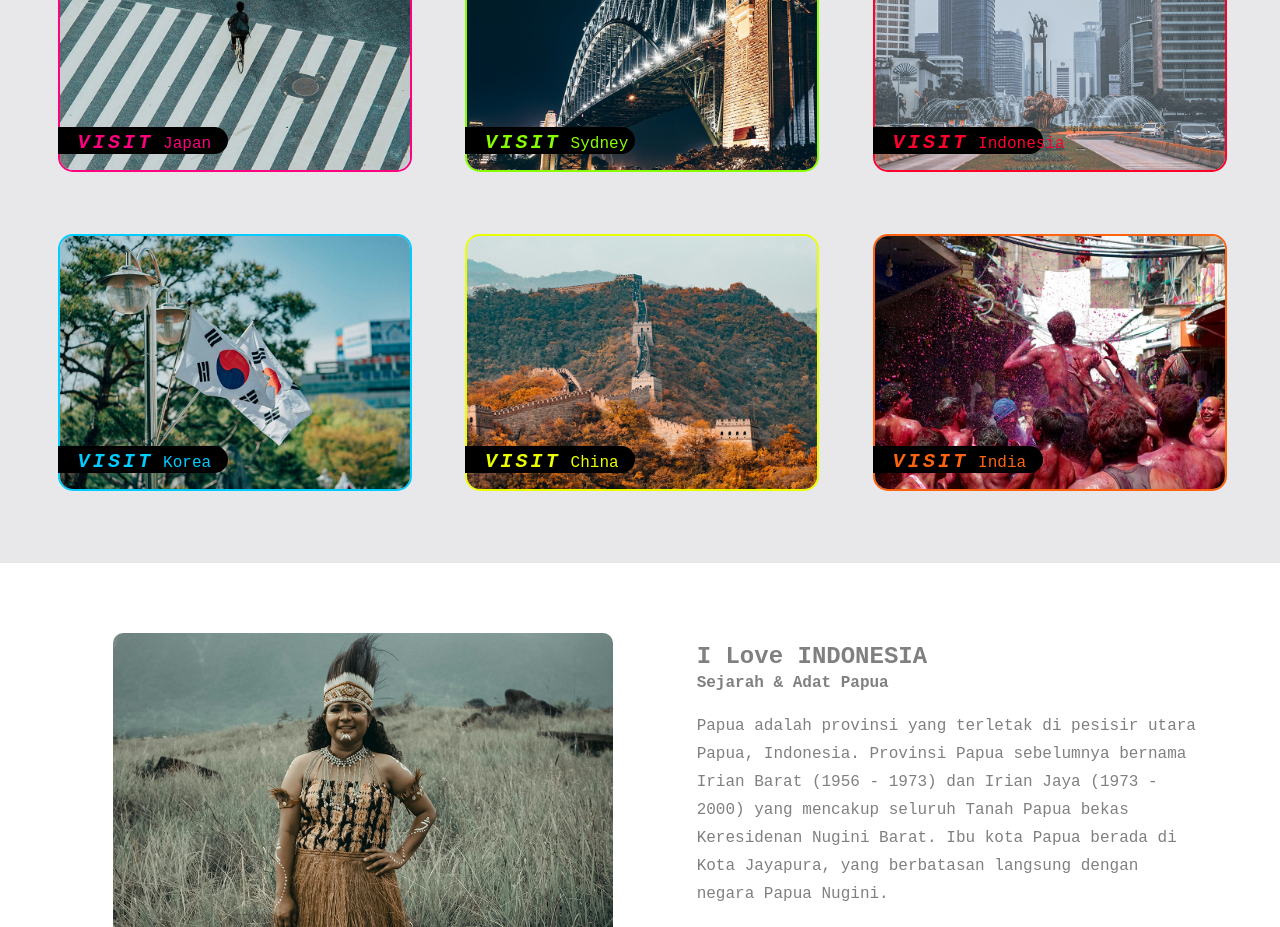
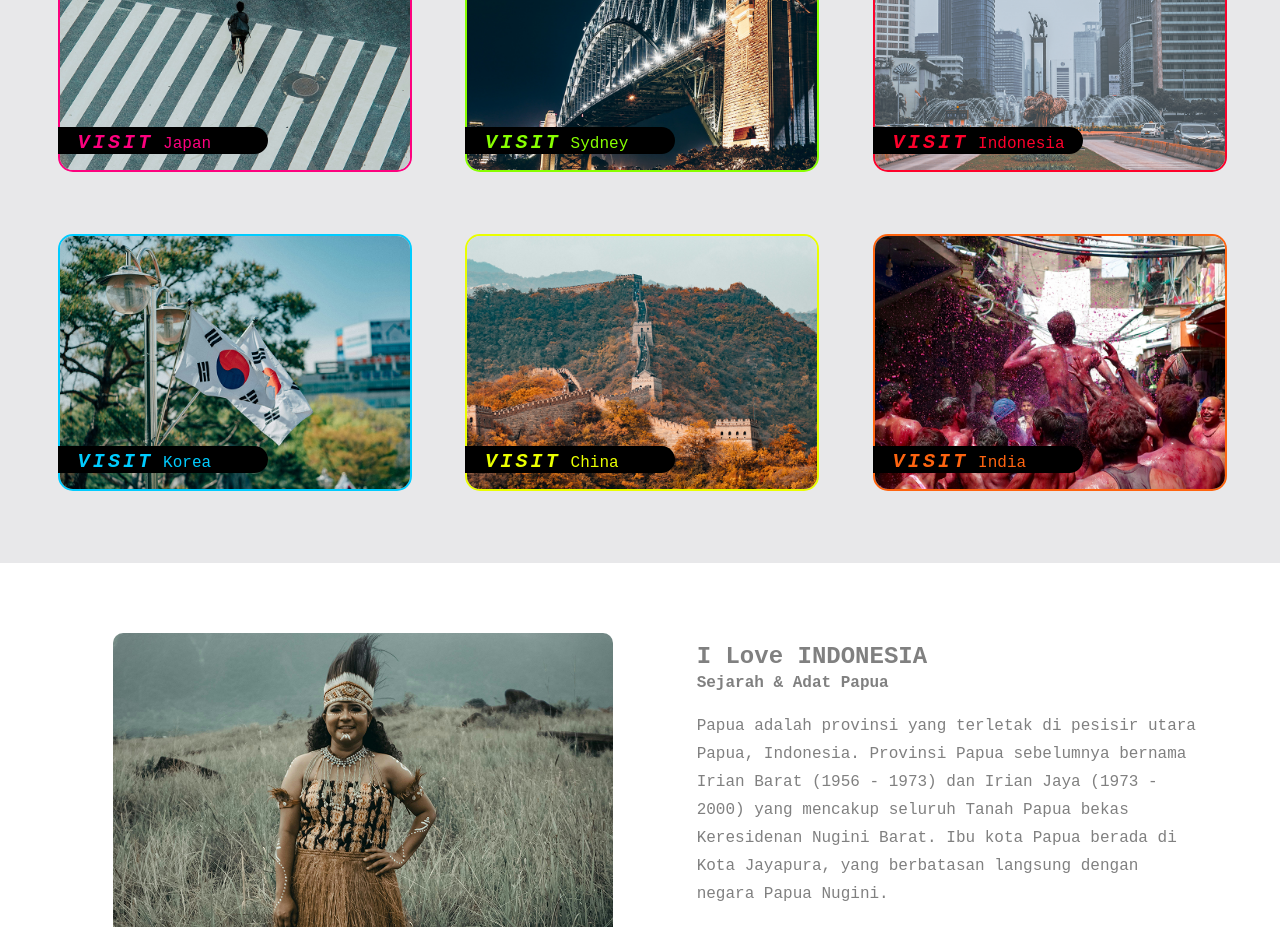
Before and after one commit to fchanges/wonderfultravel_reactjs, a React (Vite) app: page / in a window 1280 px wide. Shown: the part 1240-2167 px from the top of the page. Built offline with nearby package versions, Linux system fonts and the light colour scheme.

Commit message:
Update (width, Blackbar Title in Gallery)

```diff
--- a/src/styles/Gallery.css
+++ b/src/styles/Gallery.css
@@ -40,7 +40,8 @@
   margin-left: 0;
   padding-top: 4px;
   padding-left: 20px;
-  padding-right: 50px;
+  padding-right: 90px;
+  align-items: center;
   transform: translateY(-50px);
   background-color: black;
   border-top-right-radius: 20px;
```
